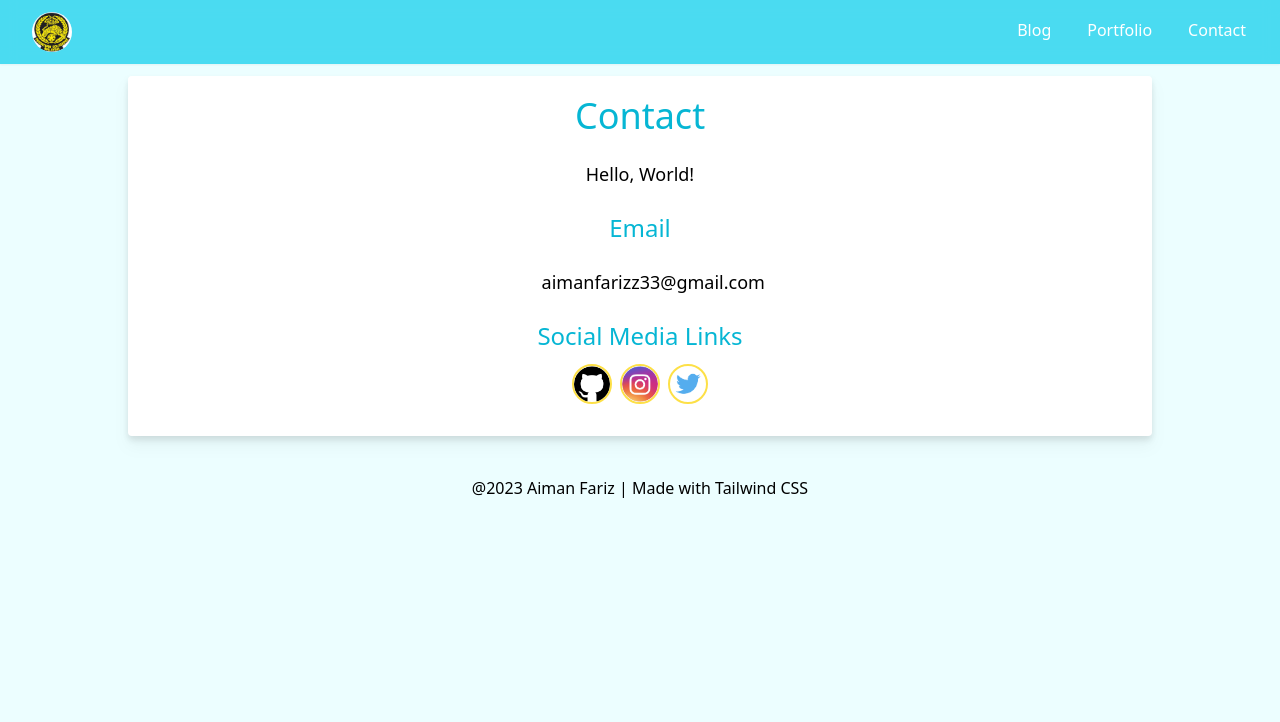
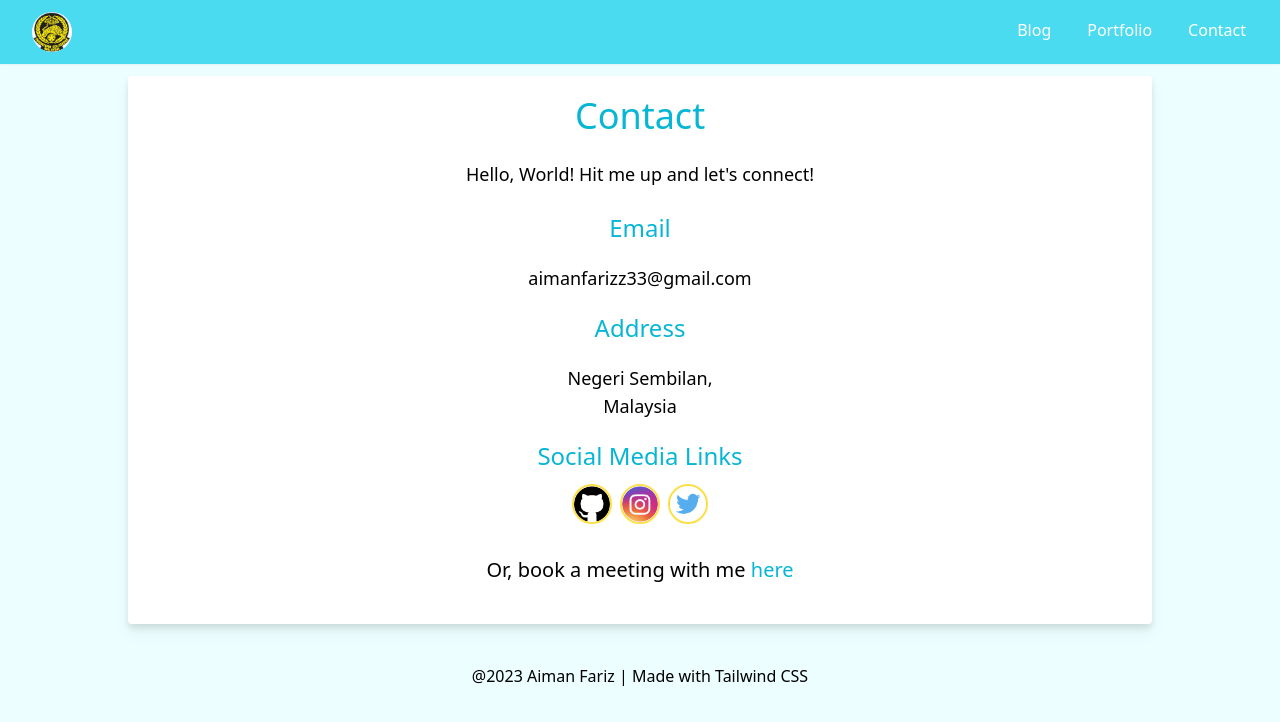
Before and after one commit to AimanFariz/AimanFariz.github.io, a website: page contact.html in a window 1280 px wide. Drawn offline with nearby package versions, Linux system fonts and the light colour scheme.

Commit message:
added adddress, Calendly booking link

```diff
--- a/contact.html
+++ b/contact.html
@@ -26,6 +26,11 @@
   font-size: 12px;
   border-radius: 5px;
 
+}
+
+.mx-autofitcontent{
+    margin: 0 auto;
+    width: fit-content;
 }
         </style>
     </head>
@@ -56,16 +61,19 @@
 <!-- Contact div -->
 <div class="w-4/5 mx-auto my-3 drop-shadow-lg">
     <section class="bg-white border-solid border-yellow-300 rounded p-5 flex flex-col">
-        <h2 class="text-center text-4xl text-cyan-500">Contact</h2>
-        <p class="my-6 text-center text-lg ">Hello, World!</p>
-        <h2 class="text-center text-2xl text-cyan-500">Email</h2>
-        <a href="mailto:aimanfarizz33@gmail.com"><p class="mx-auto w-1/5 email-link transition duration-300 ease-in-out hover:text-cyan-700 my-6 text-center text-lg">aimanfarizz33@gmail.com</p></a>
-        <h2 class="text-center text-2xl text-cyan-500">Social Media Links</h2>
-        <div class="flex flex-wrap flex-column justify-center p-3">
+        <h2 class="text-center text-4xl text-cyan-500 mx-autofitcontent">Contact</h2>
+        <p class="my-6 text-center text-lg mx-autofitcontent ">Hello, World! Hit me up and let's connect!</p>
+        <h2 class="text-center text-2xl text-cyan-500 mx-autofitcontent">Email</h2>
+        <a href="mailto:aimanfarizz33@gmail.com"><p class="mx-autofitcontent email-link transition duration-300 ease-in-out hover:text-cyan-700 my-5 text-center text-lg">aimanfarizz33@gmail.com</p></a>
+        <h2 class="text-center text-2xl text-cyan-500 mx-autofitcontent">Address</h2>
+        <p class="my-5 text-center text-lg mx-autofitcontent">Negeri Sembilan, <br>Malaysia</p>
+        <h2 class="text-center text-2xl text-cyan-500 mx-autofitcontent">Social Media Links</h2>
+        <div class="flex flex-wrap flex-column justify-center p-3 mx-autofitcontent">
             <a href="https://github.com/AimanFariz" target="_blank"><img src="img/githublogo.png" alt="" class="rounded-full hover:scale-110 w-10 h-10 mx-1 border-solid border-yellow-300 transition duration-300 ease-in-out border-2"></a>
             <a href=""><img src="img/iglogo.png" alt="" class="rounded-full hover:scale-110 w-10 h-10 mx-1 border-yellow-300 transition duration-300 ease-in-out border-2"></a>
             <a href="https://twitter.com/sang_pujanggay"><img src="img/Twitter-logo.png" alt="" class="rounded-full hover:scale-110 w-10 h-10 mx-1 border-yellow-300 transition duration-300 ease-in-out border-2"></a>
         </div>
+        <h3 class="text-center text-xl my-5  mx-autofitcontent">Or, book a meeting with me <a href="https://calendly.com/aimanfariz/30min" target="_blank" class="text-cyan-500 hover:text-cyan-600 active:text-cyan-700">here</a></h3>
     </section>
 </div>
 
```
